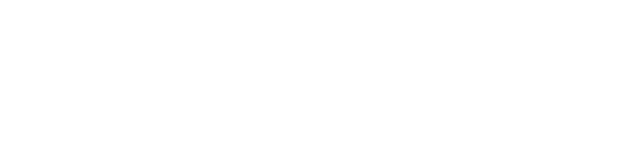
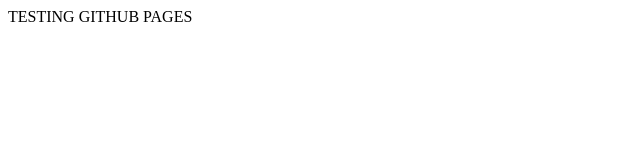
Before and after one commit to dougyb83/Lunas-Leopard-Geckos, a plain HTML site: page index.html in a window 1280 px wide. Shown: the whole page, without its empty margins (0-640 px from the left). Drawn offline with Linux system fonts and the light colour scheme.

Commit message:
Test github page deployment

```diff
--- a/index.html
+++ b/index.html
@@ -7,6 +7,6 @@
     <title>Document</title>
 </head>
 <body>
-
+    TESTING GITHUB PAGES
 </body>
 </html>
```
